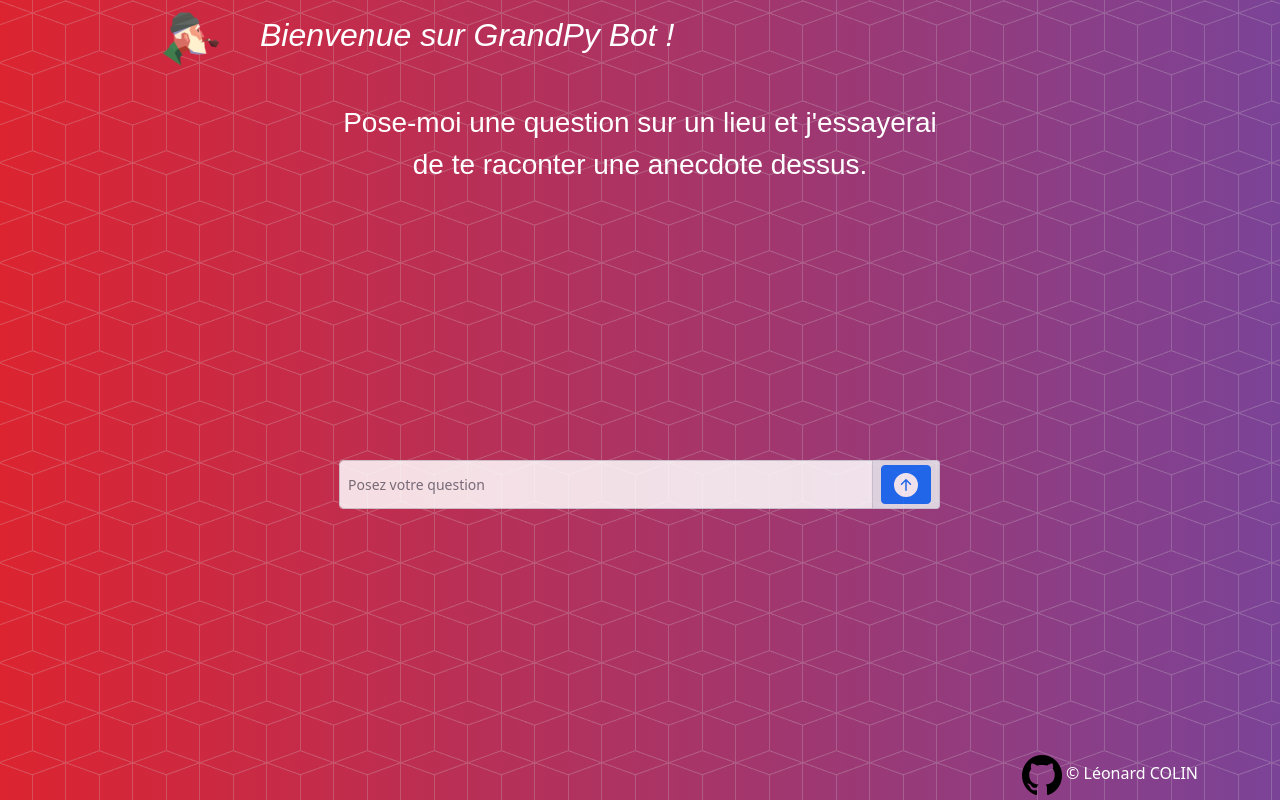
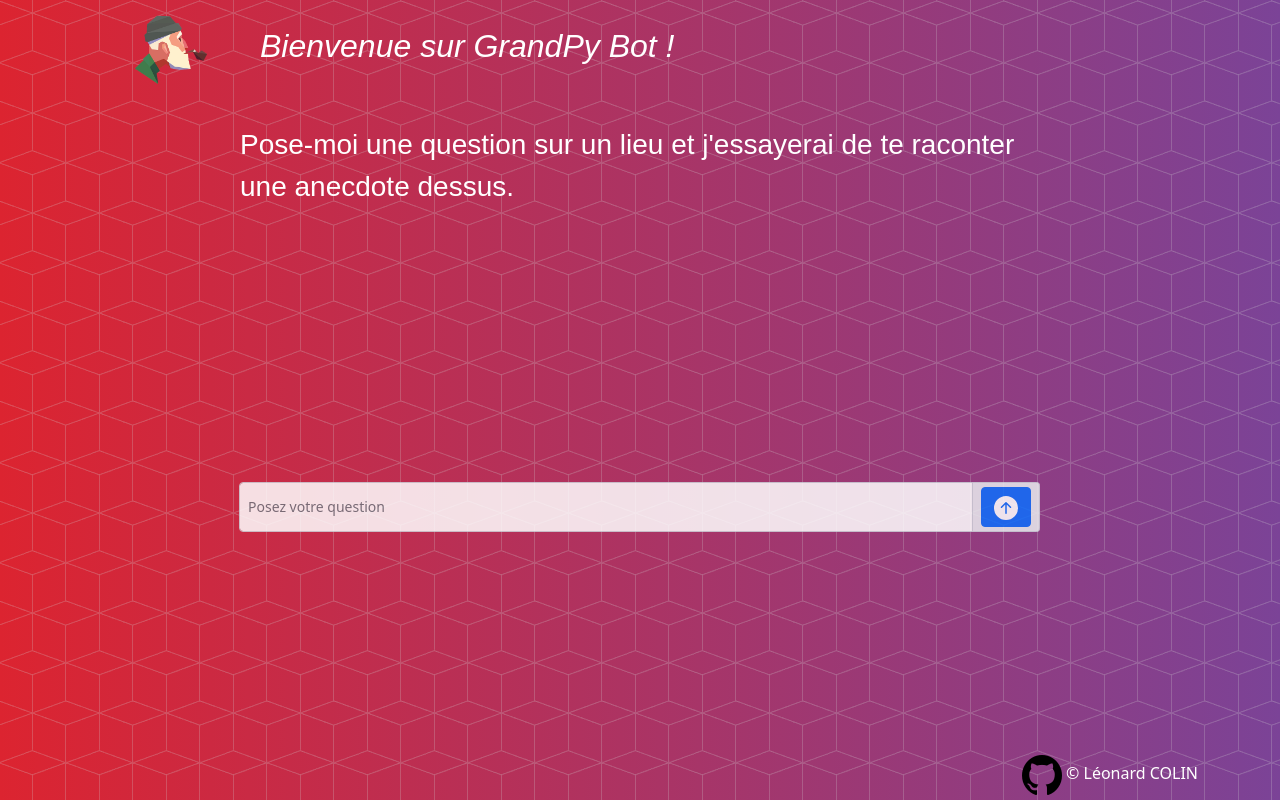
Before and after one commit to K4marade/project7-GrandPyBot, a Flask app: page / in a window 1280 px wide. Run offline with Flask 2, Linux system fonts and the light colour scheme; some libraries are stand-ins or nearby versions.

Commit message:
Make it better
Fix bug with Gmaps display

```diff
--- a/gpapp/static/css/index.css
+++ b/gpapp/static/css/index.css
@@ -4,15 +4,15 @@ body, html{
 
 
 body{
-    display: flex;
-    flex-direction: column;
+    /*display: flex;*/
+    /*flex-direction: column;*/
     background-size: auto;
     background: url('../img/bg-pattern.png'), linear-gradient(to left, #7b4397, #dc2430);
 }
 
-img{
-    max-height: 150px;
-    padding-left: 40px;
+#papy-img{
+    /*max-height: 150px;*/
+    /*padding-left: 40px;*/
 }
 
 #welcome-text{
@@ -26,32 +26,29 @@ main{
     flex: 1 0 auto;
 }
 
-#response{
+#gp-response{
     /*text-align: justify;*/
     /*text-justify: inter-word;*/
     font-family: Futura, sans-serif;
-    max-width: 600px;
-    margin-left: auto;
-    margin-right: auto;
+    max-width: 800px;
 }
 
 #map {
-    /*min-height: 300px;*/
-    /*max-height: 600px;*/
-    height: 200px;
-    max-width: 600px;
-    align-items: center;
+    min-height: 200px;
+    max-height: 600px;
+    /*height: 200px;*/
+    max-width: 800px;
 }
 
 #user-text-form{
-    max-width: 600px;
+    max-width: 800px;
     margin-left: auto;
     margin-right: auto;
     margin-top: 50px;
     opacity: 0.85;
 }
 
-footer{
+#site-footer{
     flex-shrink: 0;
     margin-top: 20px;
     padding-bottom: 5px;
--- a/gpapp/templates/index.html
+++ b/gpapp/templates/index.html
@@ -21,12 +21,12 @@
 </head>
 
 
-<body>
+<body class="d-flex flex-column ">
     <header>
         <div class="container">
             <div class="row">
-                <div id="papy-img" class="text-center col-md-2 text-md-left pr-md-0">
-                    <img class="mw-100" src="{{url_for('static', filename = 'img/papy.png')}}" alt="papy_robot">
+                <div class="text-center col-md-2 text-md-left pr-md-0">
+                    <img id="papy-img"  class="mw-100" src="{{url_for('static', filename = 'img/papy.png')}}" alt="papy_robot">
                 </div>
                 <div id="welcome-text" class="text-center col-md-6 text-md-left pl-md-0">
                     <h2>
@@ -38,7 +38,7 @@
     </header>
 
     <main class="container">
-        <div id ="response" class="text-center text-white mt-md-4 fs-md-5">
+        <div id ="gp-response" class="text-left text-white mx-auto mt-md-4 fs-md-5">
             <p class="fs-6 fs-md-3 mt-md-4">Pose-moi une question sur un lieu
                 et j'essayerai de te raconter une anecdote dessus. </p>
         </div>
@@ -62,7 +62,7 @@
         </div>
     </main>
 
-    <footer>
+    <footer id="site-footer">
         <div class="container">
                 <a href="https://github.com/K4marade/project7" target="_blank">  <!--onclick="window.open(this.href); return false;"> -->
                     <img src="{{url_for('static', filename = 'img/github-mini.png')}}" alt="Github">
--- a/gpapp/utils/mediawiki_API.py
+++ b/gpapp/utils/mediawiki_API.py
@@ -4,9 +4,6 @@ import requests
 class MediaWikiAPI:
 
     def __init__(self):
-        # self.get_page_id(keywords="tour eiffel")
-        # self.get_page_content(page_id="1359783")
-        # self.get_coordinates(page_id="1359783")
         pass
 
     def get_page_id(self, keywords):
```
Also changed, not shown: gpapp/static/js/grandpy.js (+16 -10 lines), gpapp/utils/googlemaps_API.py (+3 -10 lines).
